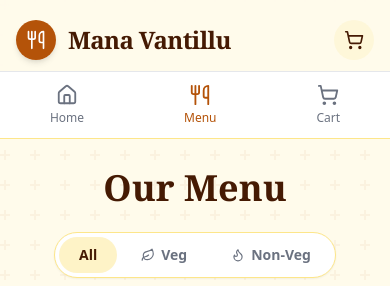
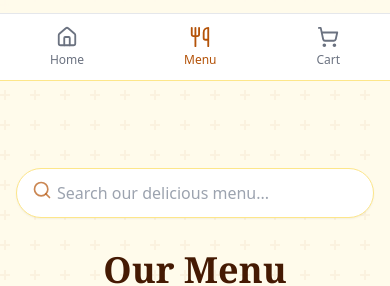
Before and after one commit to Madishettikalyan/Mana-Vantillu, a Next.js app: page / in a window 390 px wide. Both pictures are taken after a click on the button "Explore Menu". Shown: the top 286 px of the page. Built offline with nearby package versions, Linux system fonts and the light colour scheme.

Commit message:
Update mobile layout: add search bars and move whatsapp button

```diff
--- a/app/page.tsx
+++ b/app/page.tsx
@@ -251,19 +251,6 @@ export default function ManaVantillu() {
           </div>
         </div>
 
-        {/* Mobile Search Bar */}
-        <div className="md:hidden px-4 pb-4">
-          <div className="relative w-full">
-            <input
-              type="text"
-              placeholder="Search food..."
-              value={searchQuery}
-              onChange={handleSearch}
-              className="w-full pl-10 pr-4 py-2 border border-amber-200 rounded-full bg-white/90 focus:bg-white focus:outline-none focus:ring-2 focus:ring-primary text-dark font-medium shadow-sm"
-            />
-            <Search className="absolute left-3 top-2.5 text-primary/70" size={18} />
-          </div>
-        </div>
 
         {/* Mobile Bottom Nav */}
         <div className="md:hidden fixed bottom-0 left-0 w-full bg-white border-t border-gray-200 flex justify-around py-3 z-50">
@@ -307,6 +294,19 @@ export default function ManaVantillu() {
                     <button onClick={() => navigateTo('menu')} className="bg-primary hover:bg-amber-800 text-white px-8 py-4 rounded-full font-bold transition shadow-lg text-lg flex items-center">Order Now <ArrowRight size={20} className="ml-2"/></button>
                     <button onClick={() => navigateTo('menu', 'all')} className="bg-white hover:bg-gray-50 text-dark border-2 border-amber-200 px-8 py-4 rounded-full font-bold transition shadow-sm text-lg text-center">Explore Menu</button>
                   </div>
+
+                  {/* Mobile Search Bar in Hero */}
+                  <div className="md:hidden w-full mb-8 relative">
+                    <input
+                      type="text"
+                      placeholder="Search for food..."
+                      value={searchQuery}
+                      onChange={handleSearch}
+                      className="w-full pl-12 pr-4 py-3.5 border-2 border-amber-200 rounded-full bg-white shadow-md focus:outline-none focus:ring-2 focus:ring-primary text-dark font-bold text-lg"
+                    />
+                    <Search className="absolute left-4 top-4 text-primary" size={24} />
+                  </div>
+
                   <div className="flex flex-wrap gap-4 items-center text-sm text-gray-700 font-bold">
                     <span className="flex items-center"><Leaf className="text-accent mr-2" size={18}/> Freshly Prepared</span>
                     <span className="flex items-center"><Sparkles className="text-accent mr-2" size={18}/> Hygienic</span>
@@ -476,6 +476,20 @@ export default function ManaVantillu() {
 
         {currentView === 'menu' && (
           <div className="max-w-7xl mx-auto px-4 sm:px-6 lg:px-8 py-10 animate-in fade-in duration-300">
+
+            {/* Mobile Search Bar inside Menu */}
+            <div className="md:hidden mb-8">
+              <div className="relative w-full">
+                <input
+                  type="text"
+                  placeholder="Search our delicious menu..."
+                  value={searchQuery}
+                  onChange={handleSearch}
+                  className="w-full pl-10 pr-4 py-3 border border-amber-200 rounded-full bg-white shadow-sm focus:outline-none focus:ring-2 focus:ring-primary text-dark font-medium"
+                />
+                <Search className="absolute left-4 top-3 text-primary/70" size={20} />
+              </div>
+            </div>
 
             <div className="flex flex-col md:flex-row justify-between items-center mb-10 gap-6">
               <h1 className="text-4xl font-bold font-serif text-dark md:mb-0">Our Menu</h1>
@@ -865,7 +879,7 @@ export default function ManaVantillu() {
         href="https://wa.me/918179157002"
         target="_blank"
         rel="noopener noreferrer"
-        className="fixed bottom-24 md:bottom-10 left-4 md:left-auto md:right-10 bg-green-500 hover:bg-green-600 text-white p-4 rounded-full shadow-2xl flex items-center justify-center z-50 hover:scale-110 transition-transform duration-300 ring-4 ring-green-100"
+        className="fixed bottom-24 md:bottom-10 right-4 md:right-10 bg-green-500 hover:bg-green-600 text-white p-4 rounded-full shadow-2xl flex items-center justify-center z-50 hover:scale-110 transition-transform duration-300 ring-4 ring-green-100"
         title="Chat with us on WhatsApp"
       >
         <svg xmlns="http://www.w3.org/2000/svg" width="32" height="32" fill="currentColor" viewBox="0 0 16 16">
```
